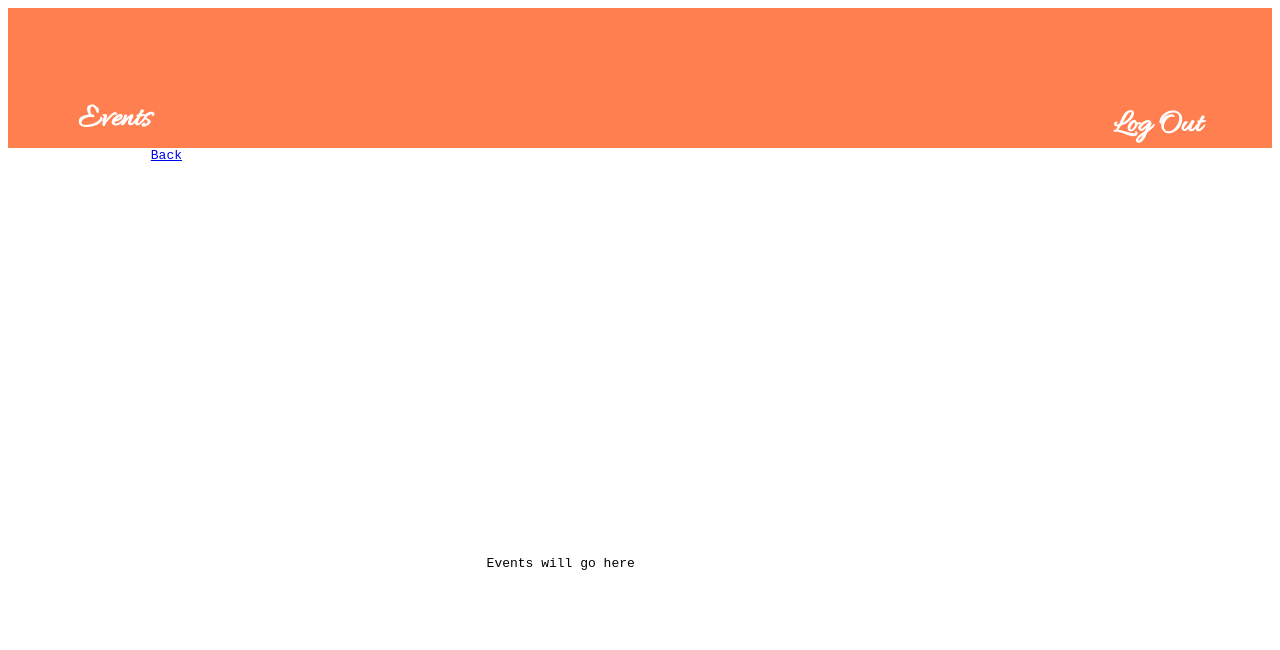
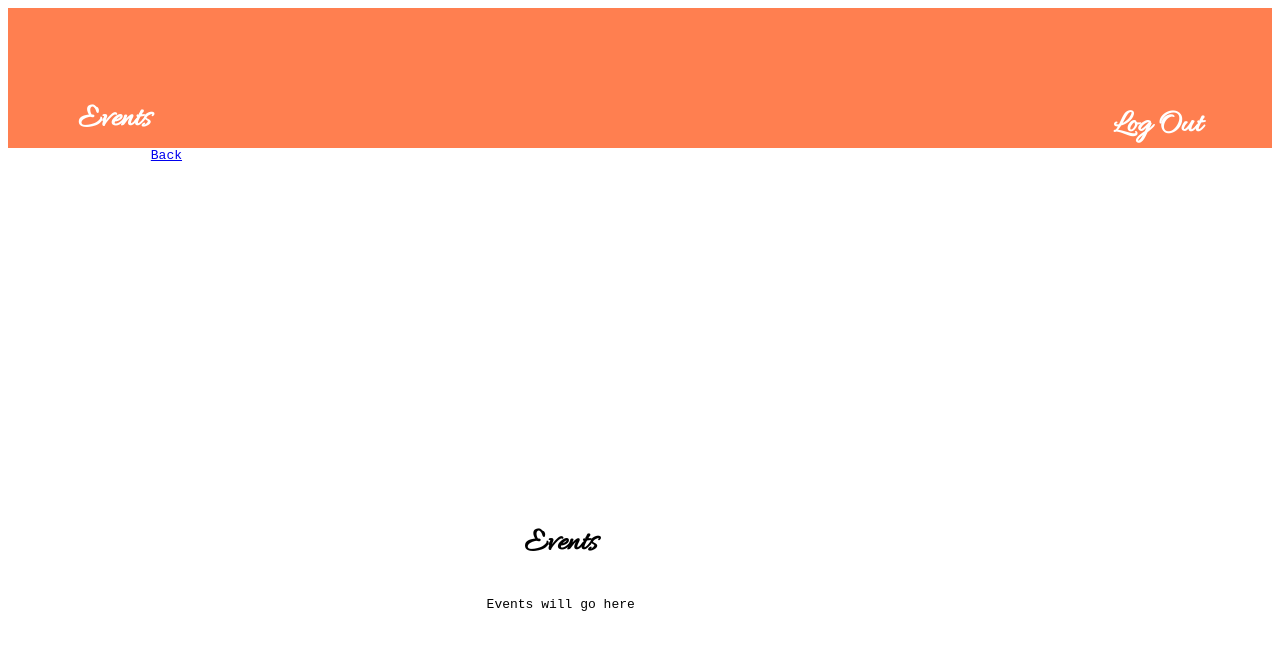
Before and after one commit to captainkcodes/CSC424Project, a plain HTML site: page Capstone/public/events.html in a window 1280 px wide. Drawn offline with Linux system fonts and the light colour scheme.

Commit message:
Update events.html

```diff
--- a/Capstone/public/events.html
+++ b/Capstone/public/events.html
@@ -22,6 +22,7 @@
         <a href="index.html"> Back </a>
 
         <div class="maincontent">
+            <h1> Events </h1>
             <p> Events will go here </p>
         </div>
     </div>
```
